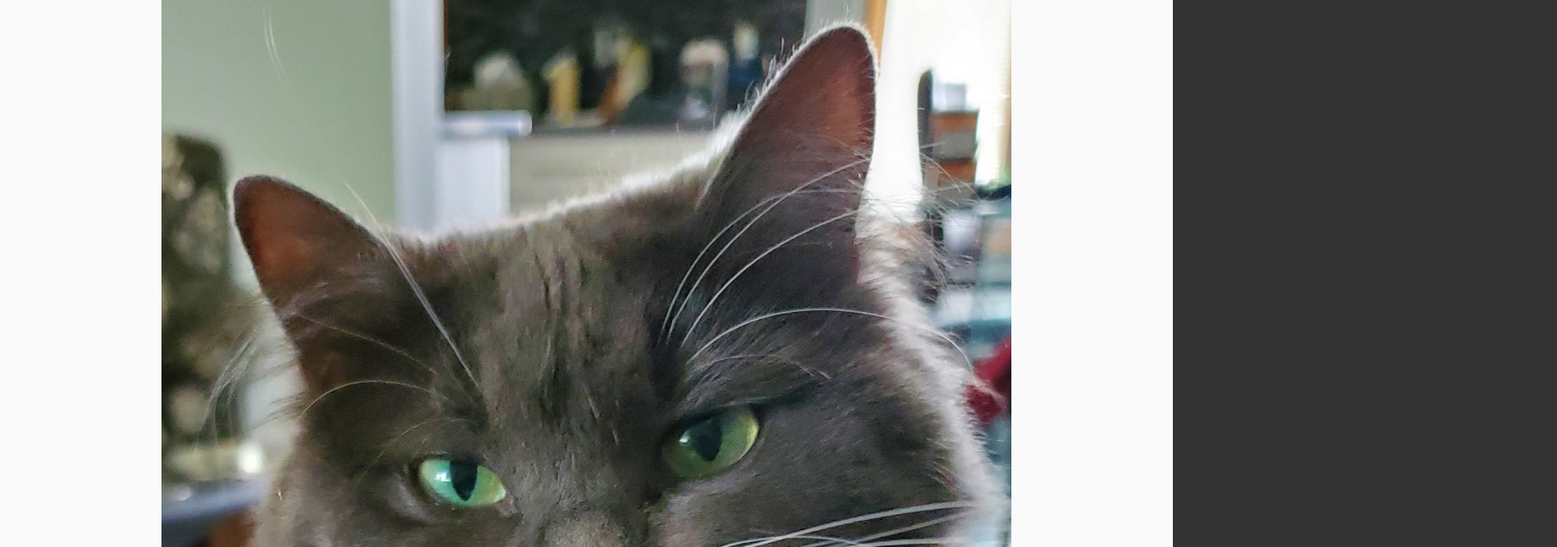
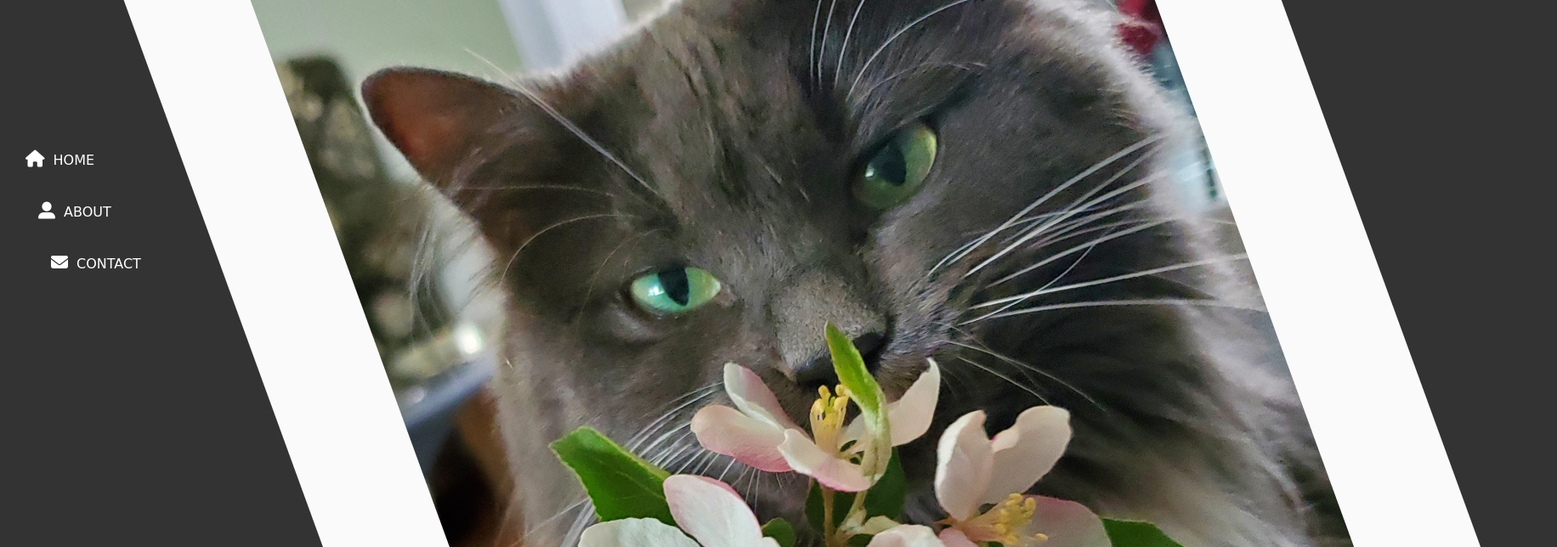
Before and after one commit to wagnergabe/rotatingNav, a plain HTML site: page index.html in a window 1280 px wide. Shown: the part 400-1044 px from the top of the page at 85% size, 1832 px wide, since content can reach past the window. Drawn offline with Linux system fonts and the light colour scheme; a web font is replaced by a local one.

Commit message:
navigation effects base

```diff
--- a/index.html
+++ b/index.html
@@ -12,7 +12,7 @@
   </head>
 
   <body>
-    <div class="container">
+    <div class="container show-nav">
       <div class="circle-container">
         <div class="circle">
           <button id="close">
--- a/style.css
+++ b/style.css
@@ -1,4 +1,4 @@
-@import url('https://fonts.googleapis.com/css2?family=Yatra+One&display=swap')
+@import url('https://fonts.googleapis.com/css2?family=Yatra+One&display=swap');
 
 * {
     box-sizing: border-box;
@@ -66,6 +66,39 @@ body {
     transform-origin: top left;
 }
 
+nav {
+    position: fixed;
+    bottom: 40px;
+    left: 0;
+    z-index: 100;
+}
+
+nav ul {
+    list-style-type: none;
+    padding-left: 30px;
+}
+
+nav ul li {
+    text-transform: uppercase;
+    color: #fff;
+    margin: 40px 0;
+    /* transform: translateX(-100%); */
+    transition: transform 0.4s ease-in
+}
+
+nav ul li i {
+    font-size: 20px;
+    margin-right: 10px;
+}
+
+nav ul li + li {
+    margin-left: 15px;
+}
+nav ul li + li + li {
+    margin-left: 30px;
+}
+/* The li's after one another will stick out further than the last. will make an angle */
+
 .content img {
     max-width: 100%;
 }
```
